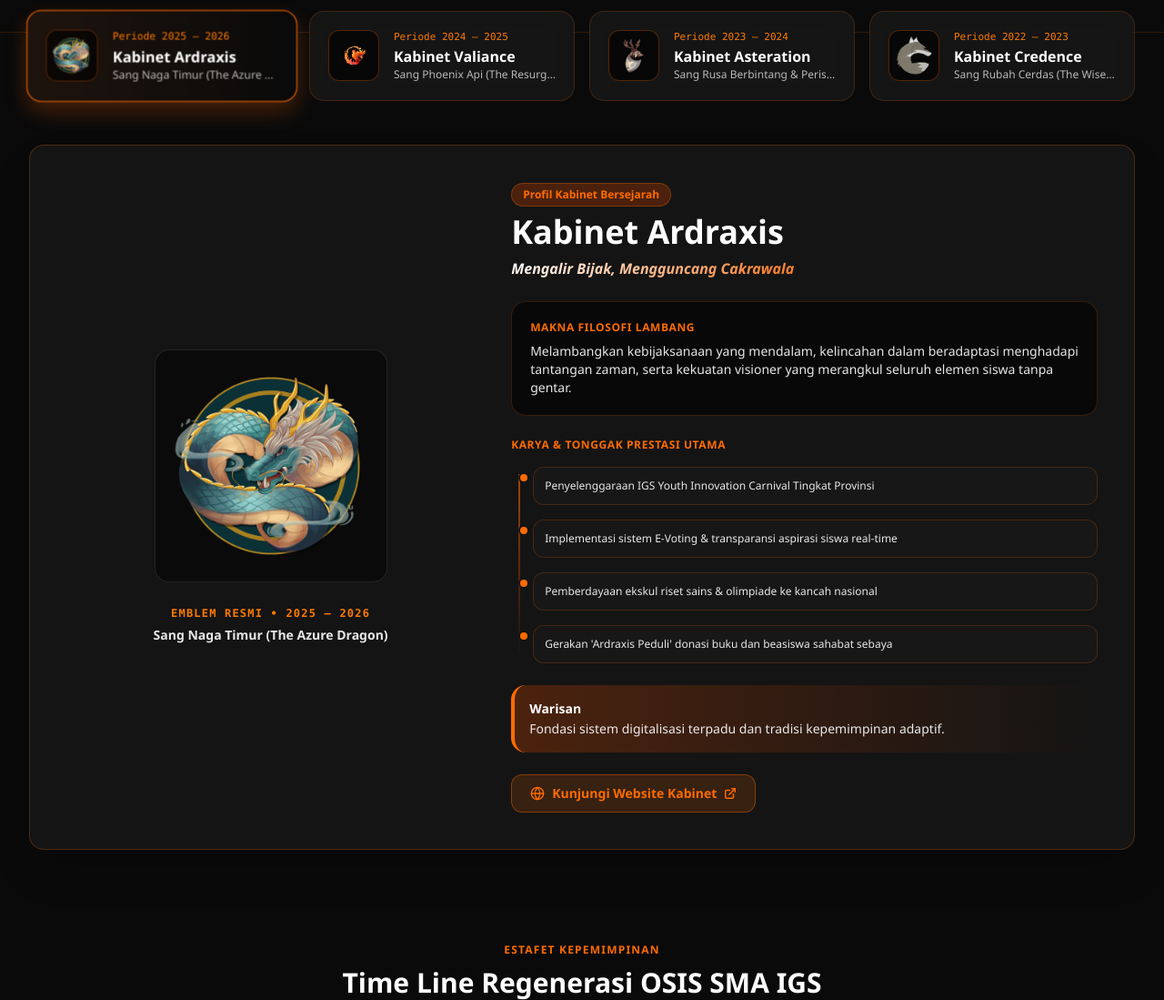
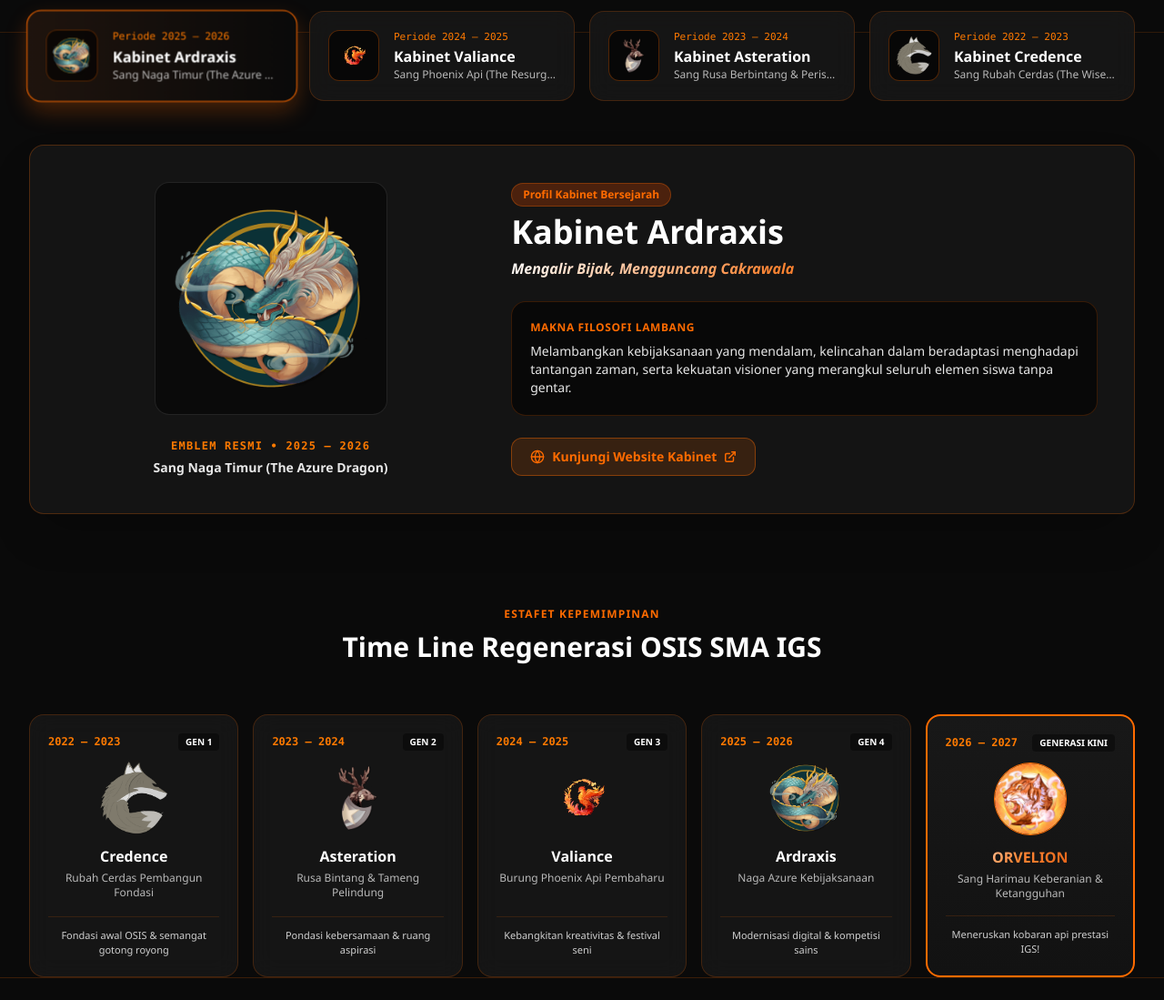
Before and after one commit to OSISSMAIGS/web-orvelion-prod, a Flask app: page /before-us in a window 1280 px wide. Shown: the part 243-1342 px from the top of the page at 91% size. Run offline with Flask 3, Linux system fonts and the light colour scheme; some libraries are stand-ins or nearby versions.

Commit message:
mengganti nama lomba debat, jumlah divisi kerja, dan menghapus beberapa section di before us

```diff
--- a/google_apps_script_nordelia.js
+++ b/google_apps_script_nordelia.js
@@ -123,7 +123,7 @@ function setupNordeliaSpreadsheet() {
       "", ""
     ],
     [
-      "LOMBA DEBAT INDONESIA (LDBI) & NSDC",
+      "LOMBA DEBAT (LDBI) & NSDC",
       "1.) Nama Tim\n2.) Asal Kelas Tim\n3.) 1st, 2nd, and 3rd Speaker (NSDC) [Beri (-) jika tdk ikut]\n4.) Pembicara 1, 2, 3 (LDBI) [Beri (-) jika tdk ikut]",
       "", "",
       "Rhetoric Squad IGS\n11.1 MAYOR & 11.2 CGC\n1st: Alex, 2nd: Cindy, 3rd: David",
--- a/nordelia_events.json
+++ b/nordelia_events.json
@@ -159,7 +159,7 @@
     },
     {
       "id": "lomba-debat-indonesia",
-      "name": "LOMBA DEBAT INDONESIA",
+      "name": "LOMBA DEBAT",
       "hasSubEvents": true,
       "description": "Pilih jenis debat",
       "subEvents": [
--- a/orvelion/content.py
+++ b/orvelion/content.py
@@ -199,13 +199,6 @@ CABINETS = [
         "image": "ardraxis.png",
         "tagline": "Mengalir Bijak, Mengguncang Cakrawala",
         "philosophy": "Melambangkan kebijaksanaan yang mendalam, kelincahan dalam beradaptasi menghadapi tantangan zaman, serta kekuatan visioner yang merangkul seluruh elemen siswa tanpa gentar.",
-        "achievements": [
-            "Penyelenggaraan IGS Youth Innovation Carnival Tingkat Provinsi",
-            "Implementasi sistem E-Voting & transparansi aspirasi siswa real-time",
-            "Pemberdayaan ekskul riset sains & olimpiade ke kancah nasional",
-            "Gerakan 'Ardraxis Peduli' donasi buku dan beasiswa sahabat sebaya",
-        ],
-        "keyLegacy": "Fondasi sistem digitalisasi terpadu dan tradisi kepemimpinan adaptif.",
         "website": "https://ardraxis.osissmaigs.com",
     },
     {
@@ -216,13 +209,6 @@ CABINETS = [
         "image": "valiance.png",
         "tagline": "Terlahir Kembali dalam Kobaran Prestasi",
         "philosophy": "Mengadopsi kekuatan burung phoenix yang senantiasa bangkit dengan api yang lebih berkobar. Simbol kebangkitan gairah berkarya, optimisme membara, dan inovasi yang tak pernah padam.",
-        "achievements": [
-            "Revitalisasi total festival seni 'Valiance Art Fest & Exhibition'",
-            "Rekor partisipasi delegasi lomba akademik dan olahraga terbanyak",
-            "Inisiasi gerakan ramah lingkungan 'Green Ignatian' di sekolah",
-            "Konser amal akbar bersama komunitas seni dan musik Palembang",
-        ],
-        "keyLegacy": "Semangat pantang menyerah, pembaharuan kreatif, dan kepedulian sosial yang hangat.",
         "website": "https://valiance.osissmaigs.com",
     },
     {
@@ -233,13 +219,6 @@ CABINETS = [
         "image": "asteration.png",
         "tagline": "Bercahaya di Langit Malam, Menjaga Persaudaraan",
         "philosophy": "Rusa bertanduk anggun berpadu dengan perisai bintang melambangkan keagungan martabat, ketenangan dalam mengambil keputusan, serta komitmen menjadi pelindung kehangatan keluarga besar sekolah.",
-        "achievements": [
-            "Penyelenggaraan IGS Cup Reborn pasca masa transisi",
-            "Pendirian kanal Forum Aspirasi Siswa Terbuka dan Konseling Sebaya",
-            "Penerbitan Majalah & Buletin Digital Siswa 'Asteration Voice'",
-            "Pengukuhan tata tertib dan persahabatan antar jenjang kelas",
-        ],
-        "keyLegacy": "Kehangatan persaudaraan sejati dan fondasi perlindungan hak-hak siswa.",
         "website": "https://asteration.osissmaigs.com",
     },
     {
@@ -250,13 +229,6 @@ CABINETS = [
         "image": "credence.png",
         "tagline": "Cerdas Mengambil Langkah, Setia Memegang Amanat",
         "philosophy": "Rubah melambangkan kecerdasan, ketangkasan, dan kemampuan beradaptasi. Simbol kebijaksanaan dalam mengambil keputusan, kelincahan mengatasi tantangan, serta kesetiaan pada amanah yang diberikan.",
-        "achievements": [
-            "Pendirian fondasi OSIS SMA IGS pasca pandemi",
-            "Inisiasi program 'Credence Care' bantuan sosial untuk siswa",
-            "Pengembangan sistem komunikasi awal antara OSIS dan siswa",
-            "Pembentukan tradisi kegiatan kreatif pertama di sekolah",
-        ],
-        "keyLegacy": "Fondasi awal keberadaan OSIS dan semangat gotong royong.",
         "website": "https://osissma.ignatiusglobal.sch.id/Credence",
     },
 ]
--- a/orvelion/nordelia_data.py
+++ b/orvelion/nordelia_data.py
@@ -1302,7 +1302,7 @@ SHEET2_FORMAT_SPEC = [
         "catatan": "Format resmi pendaftaran cabang olimpiade akademik sains dan litnum. Kuota maksimal 20 orang per cabang lomba.",
     },
     {
-        "kategori_lomba": "LOMBA DEBAT INDONESIA (LDBI) & NSDC",
+        "kategori_lomba": "LOMBA DEBAT (LDBI) & NSDC",
         "format_isi": [
             "1.) Nama Tim",
             "2.) Asal Kelas Tim",
--- a/orvelion/routes.py
+++ b/orvelion/routes.py
@@ -171,6 +171,8 @@ def nordelia_category(category_id: str):
     cat_id_clean = category_id.lower().strip()
     if cat_id_clean in ("olimpiade-9-cabang", "osn"):
         target_ids = ("osn", "olimpiade-9-cabang")
+    elif cat_id_clean in ("lomba-debat", "lomba-debat-indonesia"):
+        target_ids = ("lomba-debat", "lomba-debat-indonesia")
     else:
         target_ids = (cat_id_clean, category_id)
 
--- a/static/js/app.js
+++ b/static/js/app.js
@@ -134,7 +134,8 @@ function initCabinets() {
     $("#cab-name").textContent = cab.name;
     $("#cab-tagline").textContent = cab.tagline;
     $("#cab-philosophy").textContent = cab.philosophy;
-    $("#cab-legacy").textContent = cab.keyLegacy;
+    const legacyEl = $("#cab-legacy");
+    if (legacyEl) legacyEl.textContent = cab.keyLegacy;
     const websiteWrap = $("#cab-website-wrap");
     const websiteLink = $("#cab-website");
     if (websiteWrap && websiteLink) {
@@ -146,12 +147,14 @@ function initCabinets() {
       }
     }
     const list = $("#cab-achievements");
-    list.innerHTML = cab.achievements
+    if (list && cab.achievements) {
+      list.innerHTML = cab.achievements
       .map(
         (item) =>
           `<div class="relative"><div class="absolute -left-4 top-1.5 w-3 h-3 rounded-full bg-[#FD8C5A] border-2 border-[#161210]"></div><div class="p-3 rounded-xl bg-[#1c1714]/80 border border-[rgba(253,140,90,0.15)] text-xs text-[#fdb18f]/85">${item}</div></div>`
       )
       .join("");
+    }
     $$("[data-cabinet]").forEach((btn) => {
       btn.classList.toggle("is-selected", btn.getAttribute("data-cabinet") === cab.id);
     });
--- a/templates/before_us.html
+++ b/templates/before_us.html
@@ -51,24 +51,6 @@
           <div class="text-xs font-bold uppercase tracking-wider text-orvelion-coral mb-2">Makna Filosofi Lambang</div>
           <p id="cab-philosophy" class="text-xs sm:text-sm text-white/90 leading-relaxed">{{ cabinets[0].philosophy }}</p>
         </div>
-        <div class="space-y-4">
-          <h4 class="text-xs font-bold uppercase tracking-wider text-orvelion-coral">Karya & Tonggak Prestasi Utama</h4>
-          <div id="cab-achievements" class="relative pl-6 space-y-4">
-            <div class="absolute left-2 top-2 bottom-2 w-0.5 bg-gradient-to-b from-orvelion-coral/60 via-orvelion-rust/40 to-transparent"></div>
-            {% for ach in cabinets[0].achievements %}
-              <div class="relative">
-                <div class="absolute -left-4 top-1.5 w-3 h-3 rounded-full bg-orvelion-coral border-2 border-[#141414]"></div>
-                <div class="p-3 rounded-xl bg-orvelion-card/90 border border-orvelion-coral/20 text-xs text-white/90">
-                  {{ ach }}
-                </div>
-              </div>
-            {% endfor %}
-          </div>
-        </div>
-        <div class="p-4 rounded-2xl bg-gradient-to-r from-orvelion-rust/30 to-transparent border-l-4 border-orvelion-coral text-xs sm:text-sm">
-          <strong class="text-white block mb-0.5">Warisan</strong>
-          <span id="cab-legacy" class="text-white/90">{{ cabinets[0].keyLegacy }}</span>
-        </div>
         <div id="cab-website-wrap" class="{% if not cabinets[0].get('website') %}hidden{% endif %}">
           <a id="cab-website"
              href="{{ cabinets[0].get('website', '#') }}"
--- a/templates/home.html
+++ b/templates/home.html
@@ -33,7 +33,7 @@
             <div class="text-[11px] text-orvelion-peach/60">Masa Bakti</div>
           </div>
           <div class="text-center lg:text-left">
-            <div class="text-2xl sm:text-3xl font-extrabold text-gradient-gold">6+</div>
+            <div class="text-2xl sm:text-3xl font-extrabold text-gradient-gold">11+</div>
             <div class="text-[11px] text-orvelion-peach/60">Divisi Kerja</div>
           </div>
           <div class="text-center lg:text-left">
```
